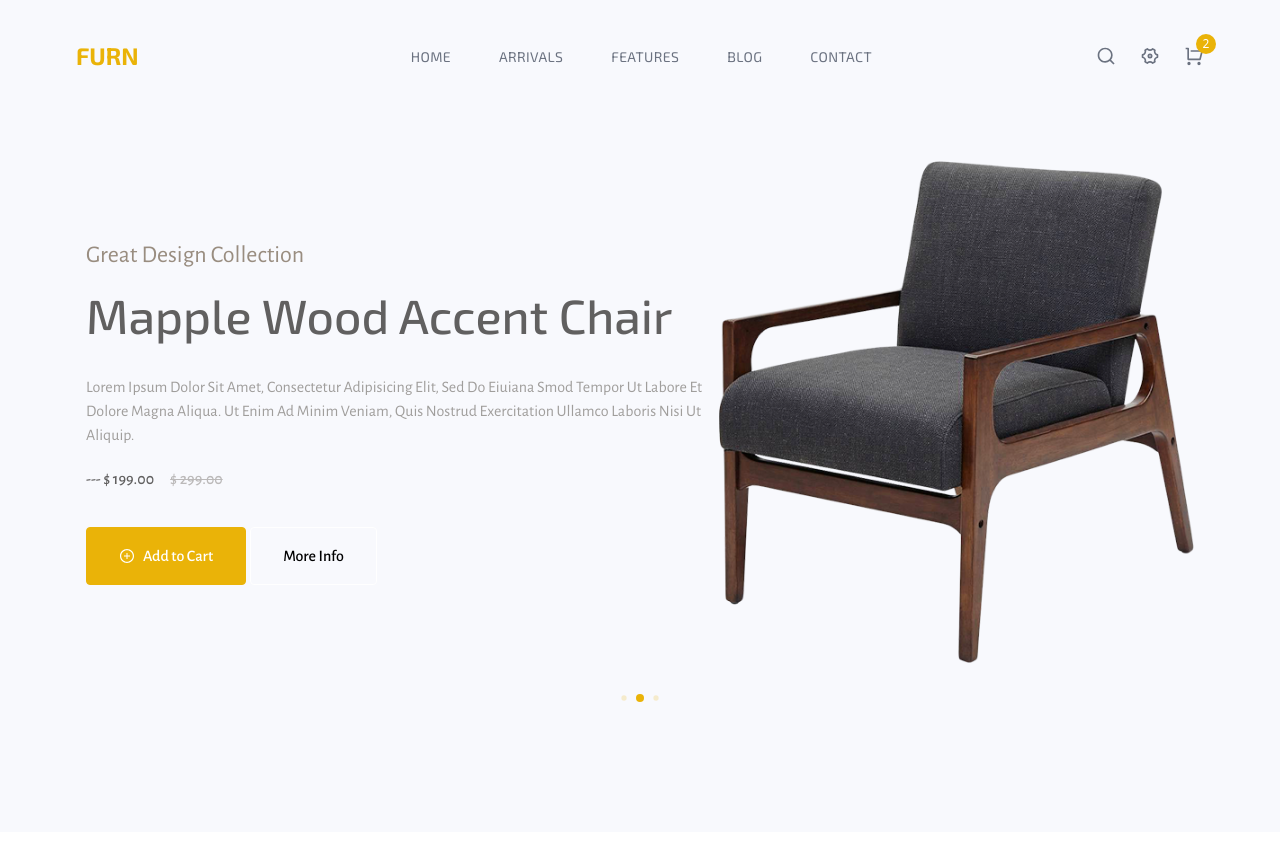
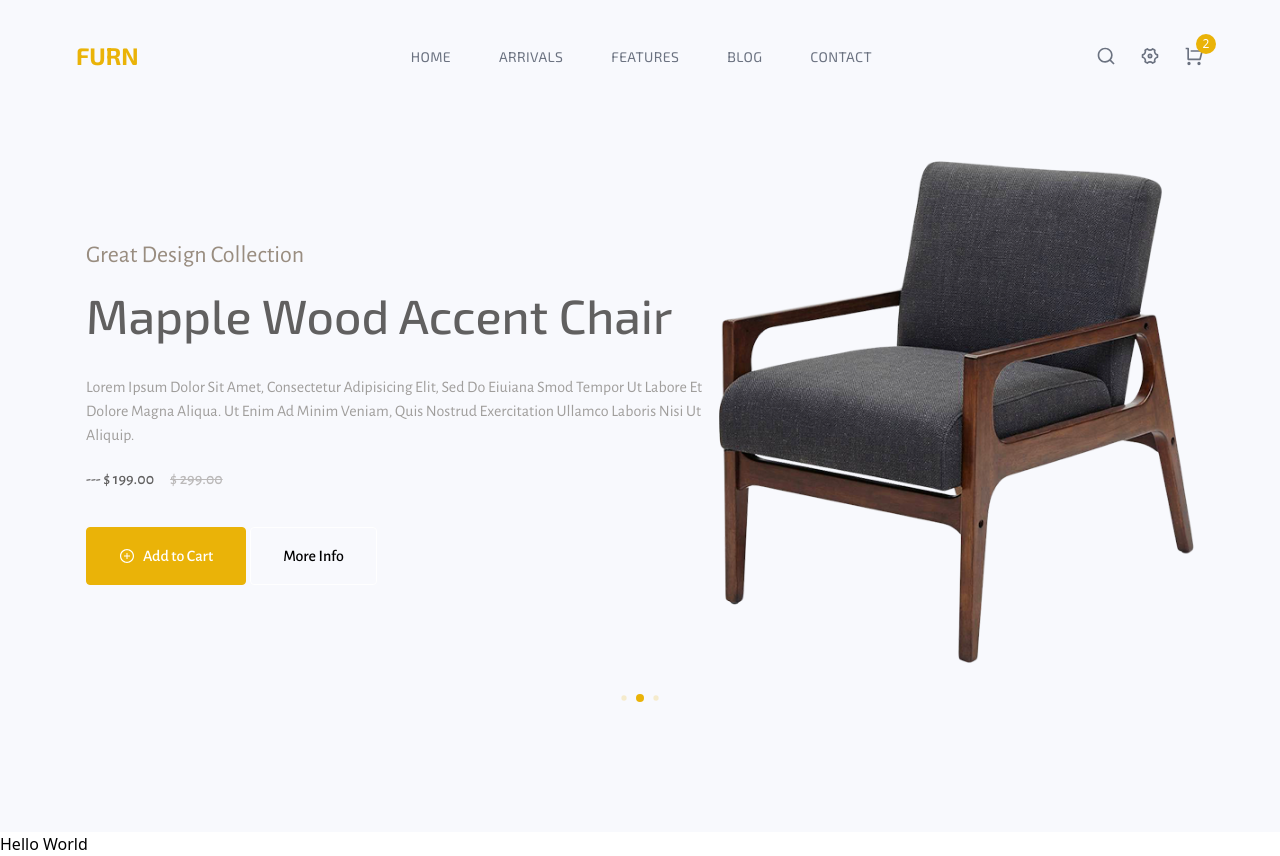
Before and after one commit to Tusar78/Furn, a React (Create React App) app: page / in a window 1280 px wide. Before the commit the page ends 832 px from the top, so only its background shows below. Built offline with nearby package versions, Linux system fonts and the light colour scheme.

Commit message:
Popular product component connection successfully

```diff
--- a/src/App.js
+++ b/src/App.js
@@ -1,12 +1,13 @@
 import React from "react";
 import { Navbar } from "./Components";
-import { Header } from "./Containers";
+import { Header, PopularProducts } from "./Containers";
 
 const App = () => {
   return (
     <>
       <Navbar />
       <Header />
+      <PopularProducts />
     </>
   );
 };
--- a/src/Containers/PopularProducts/PopularProducts.jsx
+++ b/src/Containers/PopularProducts/PopularProducts.jsx
@@ -0,0 +1,11 @@
+import React from 'react';
+
+const PopularProducts = () => {
+  return (
+    <div>
+      Hello World
+    </div>
+  );
+};
+
+export default PopularProducts;
--- a/src/Containers/index.js
+++ b/src/Containers/index.js
@@ -1 +1,2 @@
 export {default as Header} from './Header/Header';
+export {default as PopularProducts} from './PopularProducts/PopularProducts';
```
